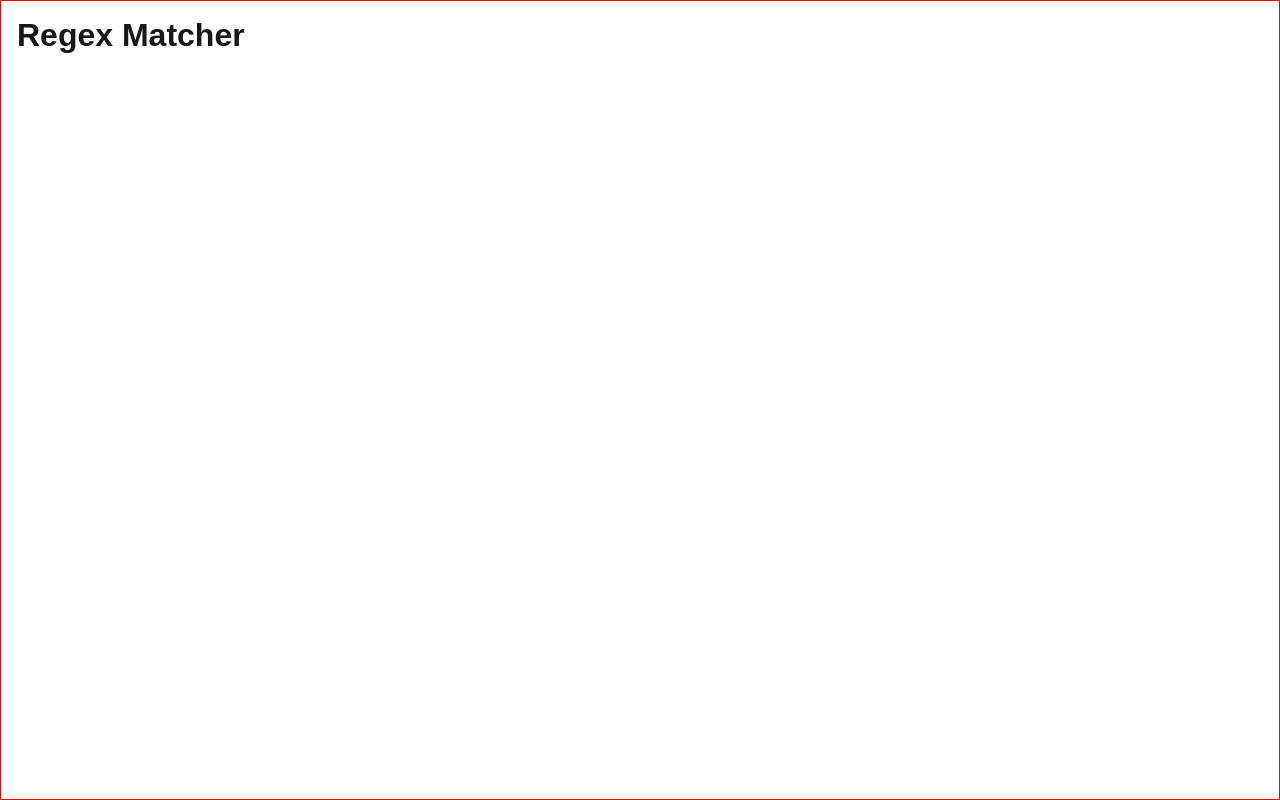
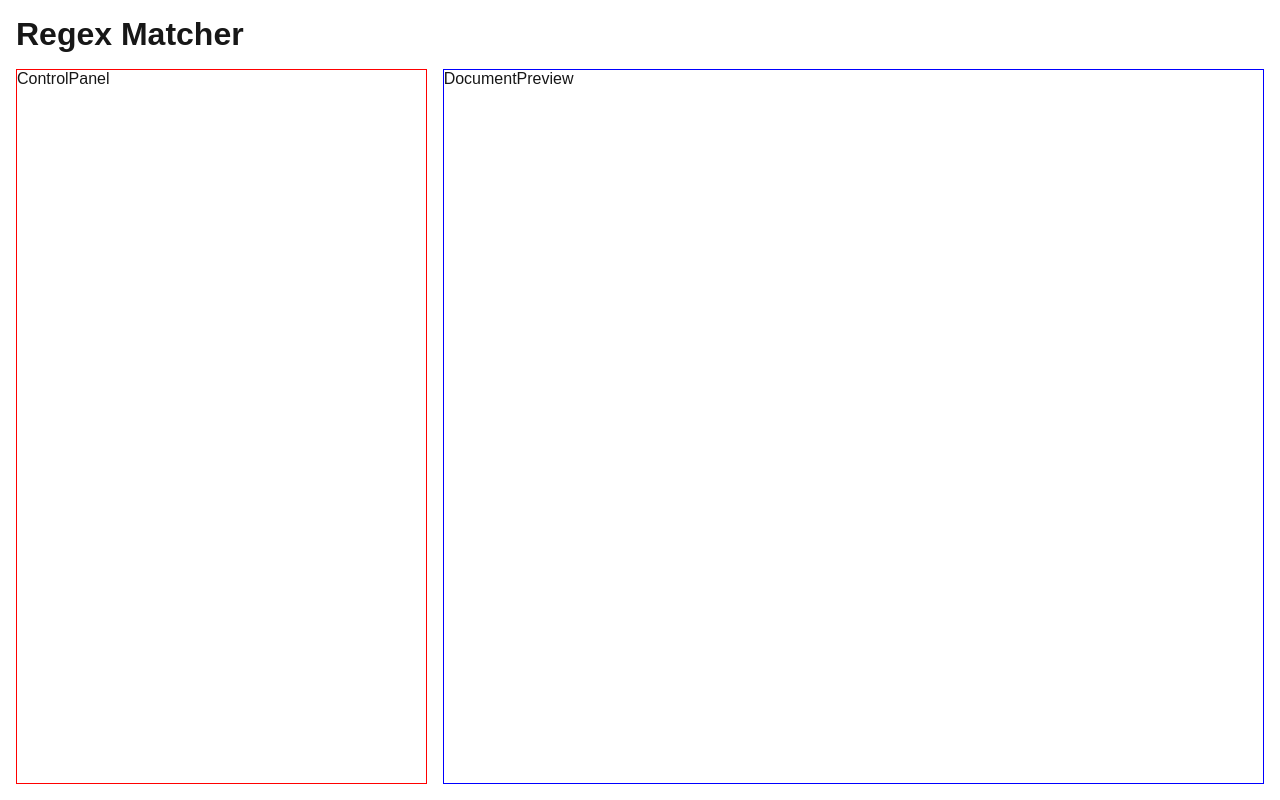
Before and after one commit to rdrgz21/regex-matcher, a Next.js app: page / in a window 1280 px wide. Built offline with nearby package versions, Linux system fonts and the light colour scheme.

Commit message:
feat: added ClientDashboard with ControlPanel and DocumentPreview

```diff
--- a/src/app/page.module.css
+++ b/src/app/page.module.css
@@ -1,15 +1,14 @@
 .main {
-  border: 1px solid red;
   margin: 0 auto;
   height: 100vh;
   display: flex;
+  gap: 1rem;
   flex-direction: column;
   padding: 1rem;
 }
 
 @media (max-width: 768px) {
   .main {
-    border: 1px solid fuchsia;
     height: 100%;
   }
 }
--- a/src/app/page.tsx
+++ b/src/app/page.tsx
@@ -1,9 +1,12 @@
+import { ClientDashboard } from "@/components/ClientDashboard";
 import styles from "./page.module.css";
 
 export default function Home() {
   return (
     <main className={styles.main}>
       <h1>Regex Matcher</h1>
+
+      <ClientDashboard />
     </main>
   );
 }
--- /dev/null
+++ b/src/components/ClientDashboard/ClientDashboard.module.css
@@ -0,0 +1,15 @@
+.dashboard {
+  display: grid;
+  grid-template-columns: 1fr 2fr;
+  gap: 1rem;
+  height: 100%;
+  box-sizing: border-box;
+  overflow: hidden;
+}
+
+@media (max-width: 768px) {
+  .dashboard {
+    grid-template-columns: 1fr;
+    grid-template-rows: auto 1fr;
+  }
+}
--- /dev/null
+++ b/src/components/ClientDashboard/ClientDashboard.tsx
@@ -0,0 +1,20 @@
+"use client";
+
+import { ReactElement } from "react";
+import { useRegexContext } from "@/hooks/useRegexContext";
+import styles from "./ClientDashboard.module.css";
+import { ControlPanel } from "./ControlPanel";
+import { DocumentPreview } from "./DocumentPreview";
+
+export const ClientDashboard = (): ReactElement => {
+  const { state } = useRegexContext();
+
+  console.log(state, "state");
+
+  return (
+    <div className={styles.dashboard}>
+      <ControlPanel />
+      <DocumentPreview />
+    </div>
+  );
+};
--- /dev/null
+++ b/src/components/ClientDashboard/ControlPanel/ControlPanel.module.css
@@ -0,0 +1,3 @@
+.controlPanel {
+  border: 1px solid red;
+}
--- /dev/null
+++ b/src/components/ClientDashboard/ControlPanel/ControlPanel.tsx
@@ -0,0 +1,6 @@
+import { ReactElement } from "react";
+import styles from "./ControlPanel.module.css";
+
+export const ControlPanel = (): ReactElement => {
+  return <div className={styles.controlPanel}>ControlPanel</div>;
+};
--- /dev/null
+++ b/src/components/ClientDashboard/ControlPanel/index.ts
@@ -0,0 +1 @@
+export { ControlPanel } from "./ControlPanel";
--- /dev/null
+++ b/src/components/ClientDashboard/DocumentPreview/DocumentPreview.module.css
@@ -0,0 +1,3 @@
+.documentPreview {
+  border: 1px solid blue;
+}
--- /dev/null
+++ b/src/components/ClientDashboard/DocumentPreview/DocumentPreview.tsx
@@ -0,0 +1,6 @@
+import { ReactElement } from "react";
+import styles from "./DocumentPreview.module.css";
+
+export const DocumentPreview = (): ReactElement => {
+  return <div className={styles.documentPreview}>DocumentPreview</div>;
+};
--- /dev/null
+++ b/src/components/ClientDashboard/DocumentPreview/index.ts
@@ -0,0 +1 @@
+export { DocumentPreview } from "./DocumentPreview";
--- /dev/null
+++ b/src/components/ClientDashboard/index.ts
@@ -0,0 +1 @@
+export { ClientDashboard } from "./ClientDashboard";
--- a/src/hooks/useRegexContext/index.ts
+++ b/src/hooks/useRegexContext/index.ts
@@ -0,0 +1 @@
+export { useRegexContext } from "./useRegexContext";
```
